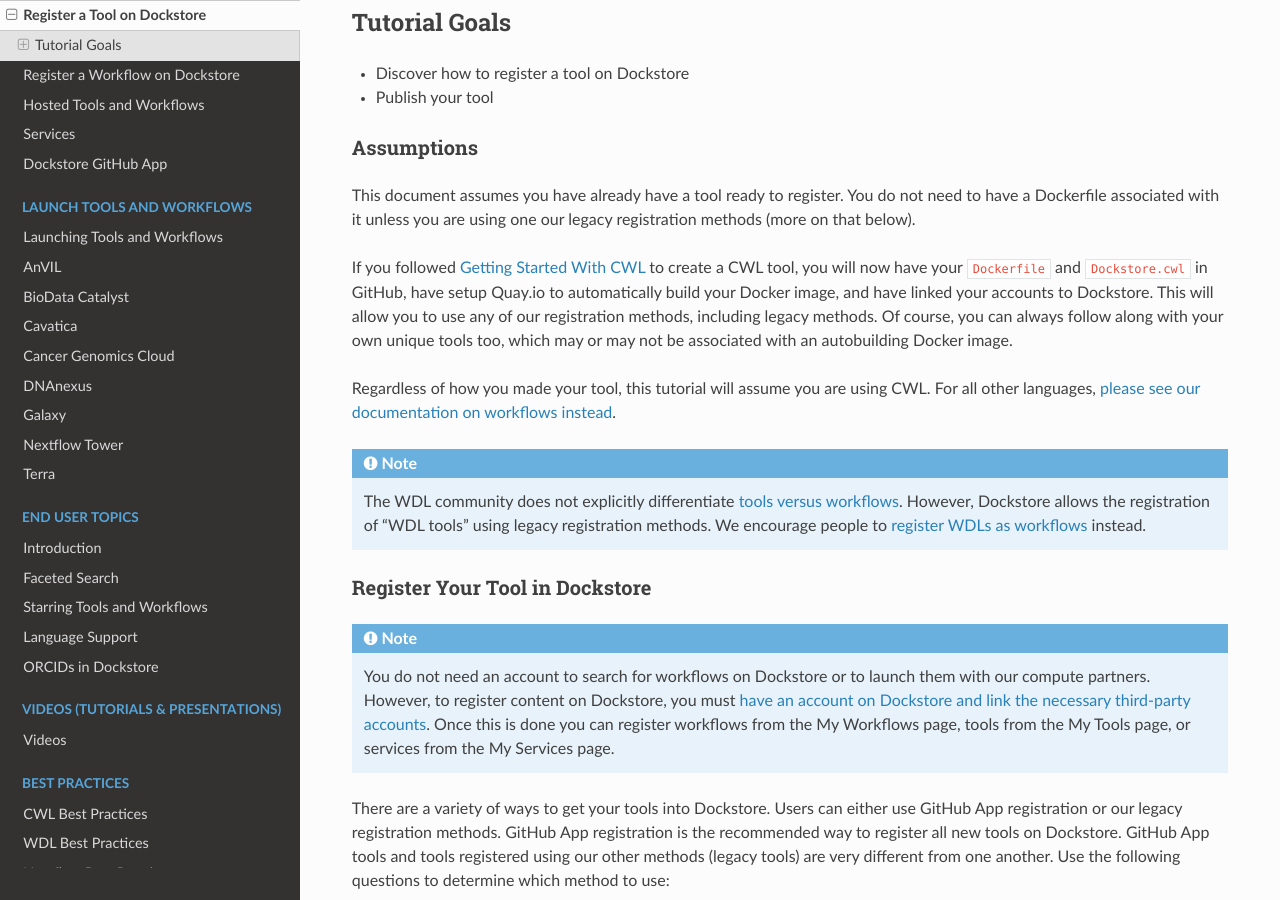
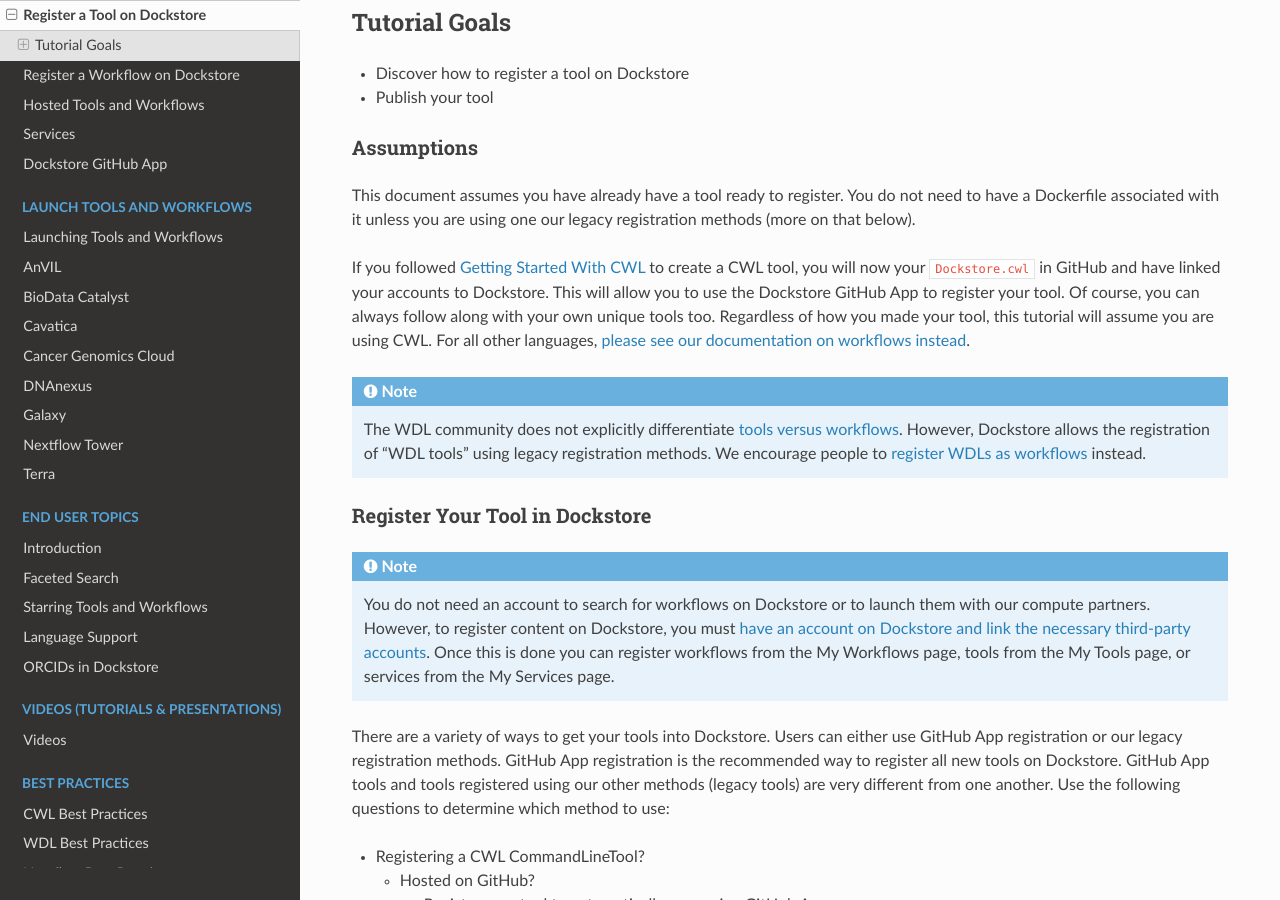
Before and after one commit to dockstore/dockstore-documentation, a Sphinx documentation site: the page built from docs/getting-started/dockstore-tools.rst, in a window 1280 px wide and 900 px high, scrolled down 322 px. Built offline with Sphinx 7.4.7 and the Read the Docs theme 2.0.0, drawn with Linux system fonts in a browser that asks for light colours.

Commit message:
Remove reference to legacy GS w/ CWL tutorial

```diff
--- a/docs/getting-started/dockstore-tools.rst
+++ b/docs/getting-started/dockstore-tools.rst
@@ -15,9 +15,7 @@
 -----------
 This document assumes you have already have a tool ready to register. You do not need to have a Dockerfile associated with it unless you are using one our legacy registration methods (more on that below).
 
-If you followed :doc:`Getting Started With CWL </getting-started/getting-started-with-cwl>` to create a CWL tool, you will now have your ``Dockerfile`` and ``Dockstore.cwl`` in GitHub, have setup Quay.io to automatically build your Docker image, and have linked your accounts to Dockstore. This will allow you to use any of our registration methods, including legacy methods. Of course, you can always follow along with your own unique tools too, which may or may not be associated with an autobuilding Docker image.
-
-Regardless of how you made your tool, this tutorial will assume you are using CWL. For all other languages, :doc:`please see our documentation on workflows instead </getting-started/dockstore-workflows>`.
+If you followed :doc:`Getting Started With CWL </getting-started/getting-started-with-cwl>` to create a CWL tool, you will now your ``Dockstore.cwl`` in GitHub and have linked your accounts to Dockstore. This will allow you to use the Dockstore GitHub App to register your tool. Of course, you can always follow along with your own unique tools too. Regardless of how you made your tool, this tutorial will assume you are using CWL. For all other languages, :doc:`please see our documentation on workflows instead </getting-started/dockstore-workflows>`.
 
 .. note:: The WDL community does not explicitly differentiate :doc:`tools versus workflows </getting-started/intro-to-dockstore-tools-and-workflows>`. However, Dockstore allows the registration of "WDL tools" using legacy registration methods. We encourage people to :doc:`register WDLs as workflows </getting-started/dockstore-workflows>` instead.
 
```
